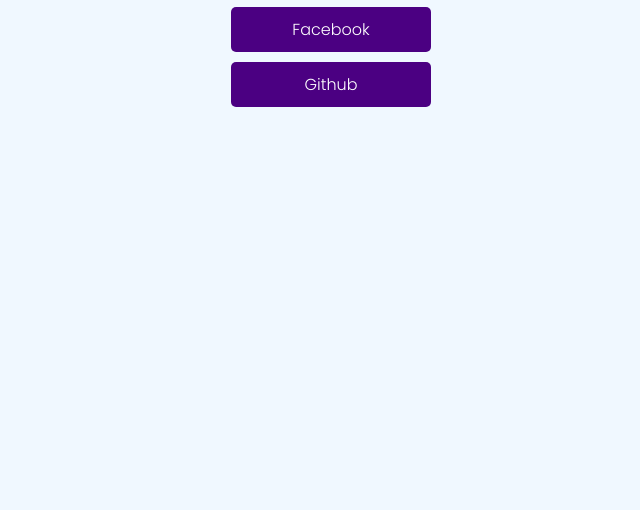
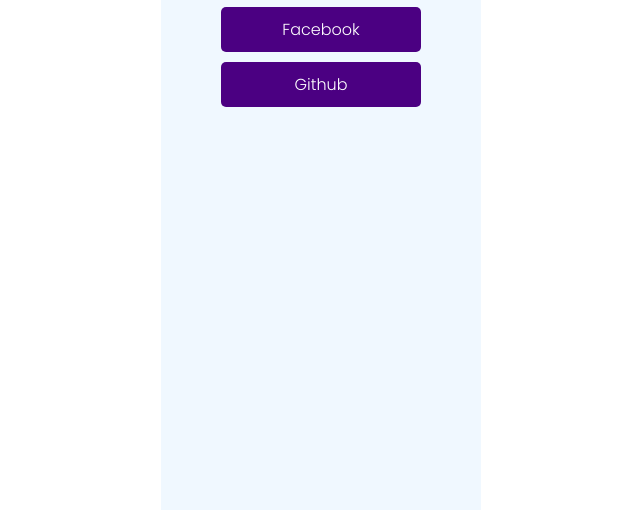
Before and after one commit to marsel945/linktree, a plain HTML site: page index.html in a window 1280 px wide. Shown: the part 310-820 px from the top of the page, without its empty margins (319-959 px from the left). Drawn offline with Linux system fonts and the light colour scheme.

Commit message:
bbody content center

```diff
--- a/assets/style.css
+++ b/assets/style.css
@@ -4,9 +4,14 @@
   margin: 0;
   padding: 0;
 }
-
+body {
+  height: 100vh;
+  width: 100%;
+  display: flex;
+  justify-content: center;
+}
 .container {
-  width: 100%;
+  width: 300px;
   height: 100vh;
   padding: 10px;
   display: flex;
```
